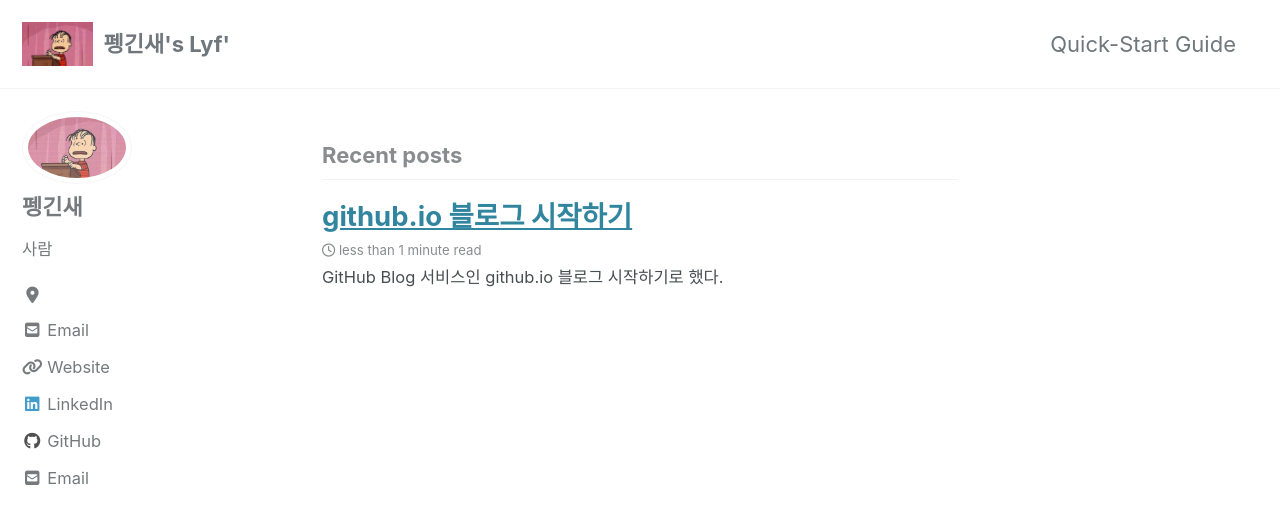
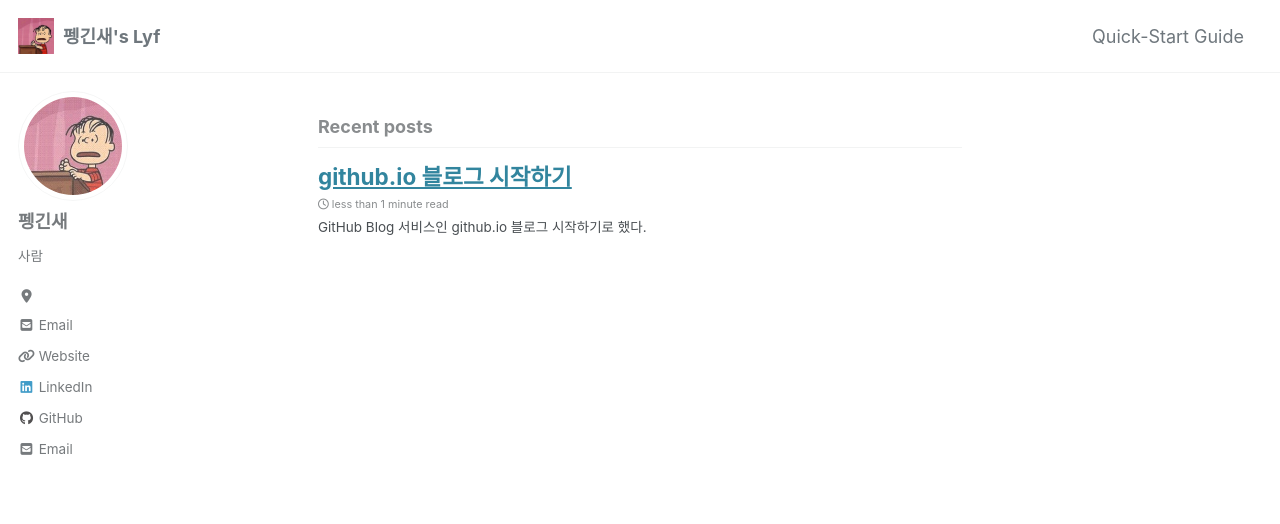
Before and after one commit to sylim2357/sylim2357.github.io, a Jekyll site: the page built from index.html, in a window 1280 px wide and 900 px high. Shown: the top 524 px of the window. Built offline with Jekyll 4.4.1, drawn with Linux system fonts in a browser that asks for light colours; cached includes are drawn as plain includes; nearby versions of some CDN libraries; the list of posts is cut into pages by our own code.

Commit message:
error test on config.yml

```diff
--- a/_config.yml
+++ b/_config.yml
@@ -16,7 +16,7 @@ minimal_mistakes_skin    : "default" # "air", "aqua", "contrast", "dark", "dirt"
 
 # Site Settings
 locale                   : "en-US"
-title                    : "펭긴새's Lyf'"
+title                    : "펭긴새's Lyf"
 title_separator          : "-"
 subtitle                 : # site tagline that appears below site title in masthead
 name                     : "펭긴새"
@@ -299,3 +299,15 @@ defaults:
       comments: # true
       share: true
       related: true
+
+  # _pages
+  - scope:
+      path: ""
+      type: pages
+    values:
+      layout: single
+      author_profile: true
+      read_time: false
+      comments: false
+      share: true
+      related: false
--- a/_sass/minimal-mistakes/_reset.scss
+++ b/_sass/minimal-mistakes/_reset.scss
@@ -11,15 +11,15 @@ html {
   font-size: 16px;
 
   @include breakpoint($medium) {
+    font-size: 16px;
+  }
+
+  @include breakpoint($large) {
     font-size: 18px;
   }
 
-  @include breakpoint($large) {
-    font-size: 20px;
-  }
-
   @include breakpoint($x-large) {
-    font-size: 22px;
+    font-size: 18px;
   }
 
   -webkit-text-size-adjust: 100%;
```
Also changed, not shown: assets/images/logo_test.jpg.
